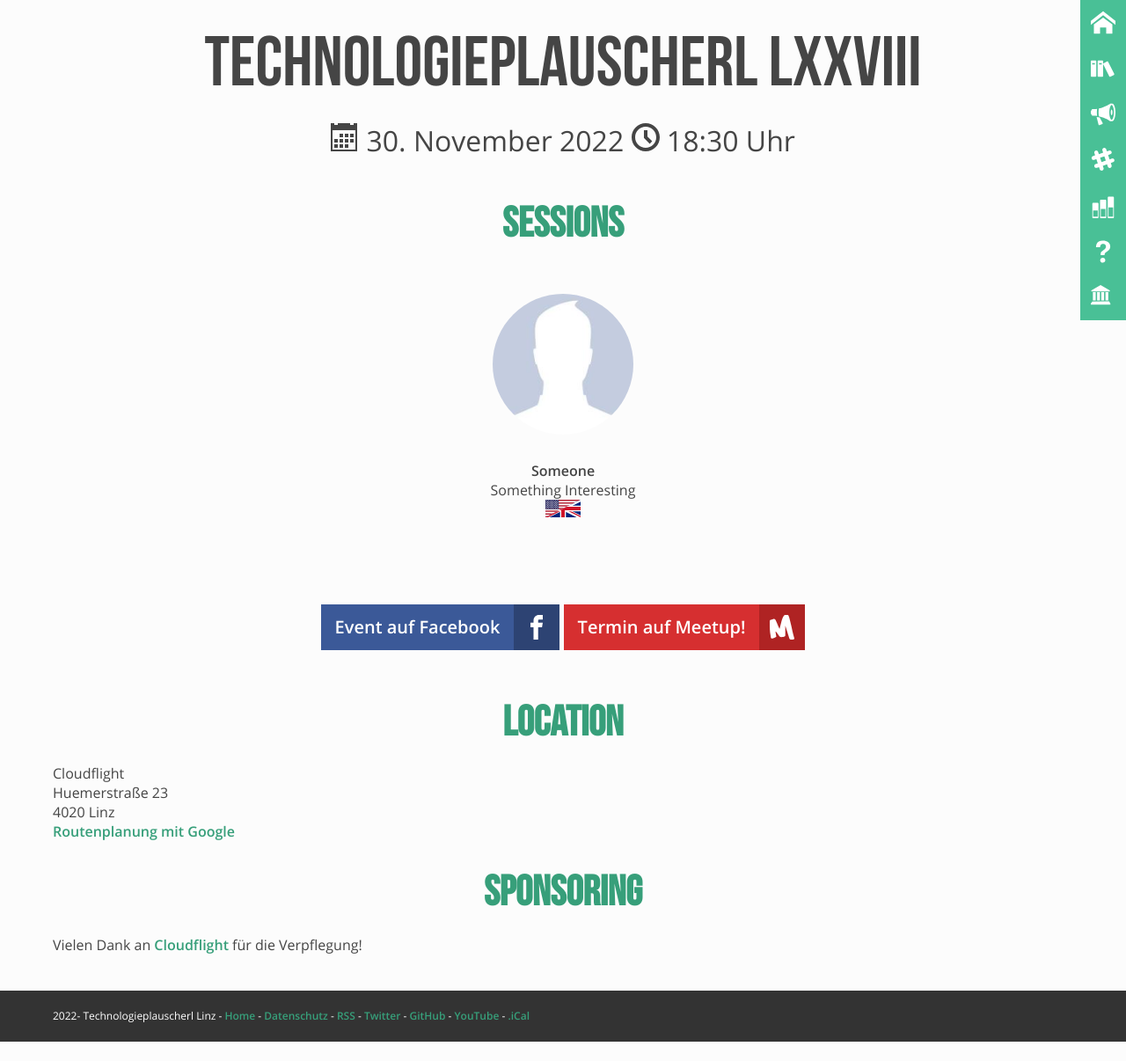
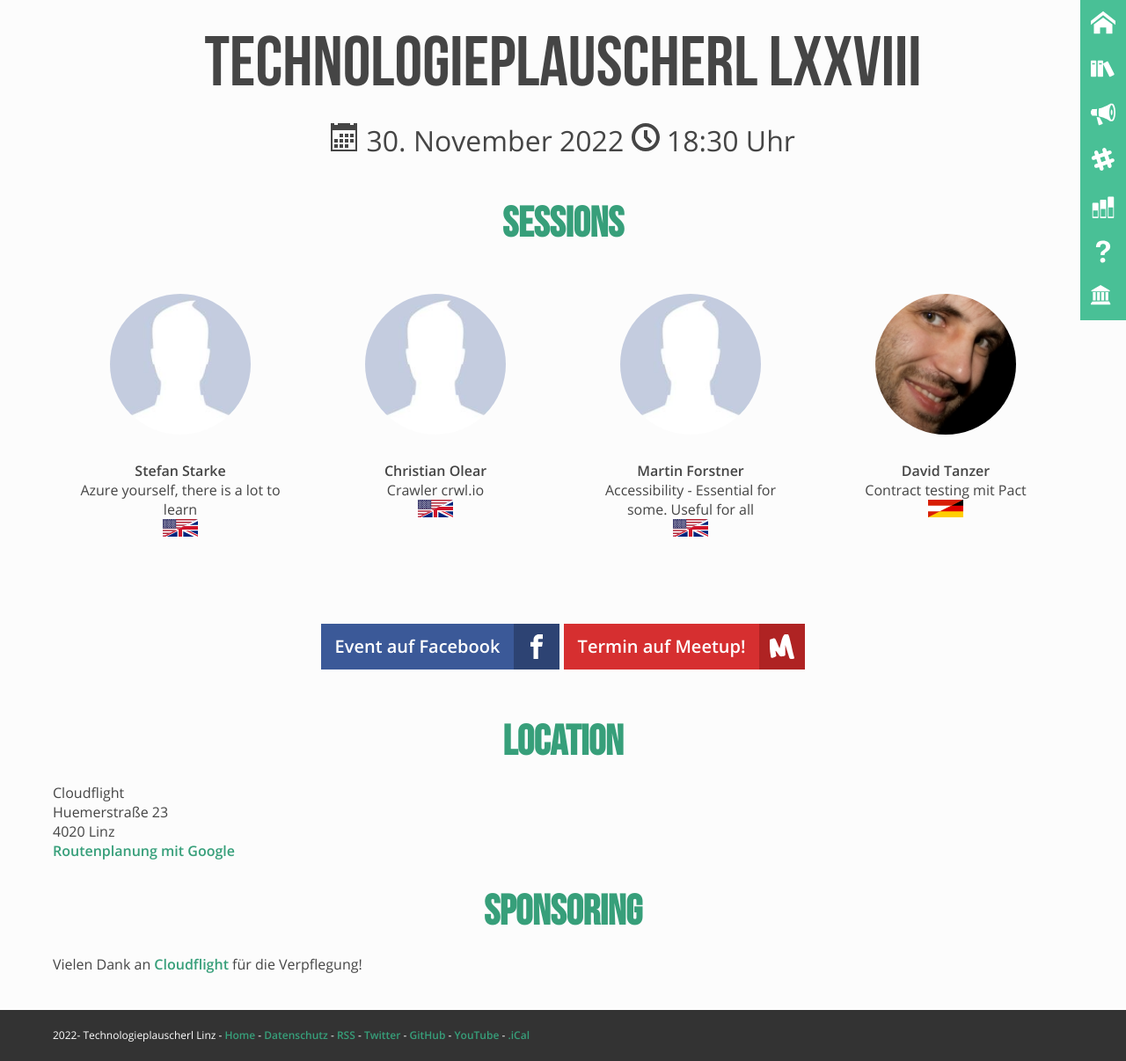
Before and after one commit to mericanAncer127/plauscherl, a Jekyll site: the page built from _plauscherl/78.html, in a window 1280 px wide. Shown: the whole page at 88% size. Built offline with Jekyll 4.4.1, drawn with Linux system fonts in a browser that asks for light colours; before the commit the page ends 1184 px from its top, so only the background shows below that.

Commit message:
added speakers for 78

```diff
--- a/_plauscherl/78.html
+++ b/_plauscherl/78.html
@@ -26,8 +26,23 @@ location:
 sponsor: <a href="https://cloudflight.io">Cloudflight</a>
 speakers:
 -
-   name: Someone
-   talk: "Something Interesting"
+   name: Stefan Starke
+   talk: "Azure yourself, there is a lot to learn"
    img: "/img/speaker_no_image.jpg"
    language: en
+-
+   name: Christian Olear
+   talk: "Crawler crwl.io"
+   img: "/img/speaker_no_image.jpg"
+   language: en
+-
+   name: Martin Forstner
+   talk: "Accessibility - Essential for some. Useful for all"
+   img: "/img/speaker_no_image.jpg"
+   language: en
+-
+   name: David Tanzer
+   talk: "Contract testing mit Pact"
+   img: "/img/speaker-avatars/david_tanzer.jpg"
+   language: de
 ---
```
